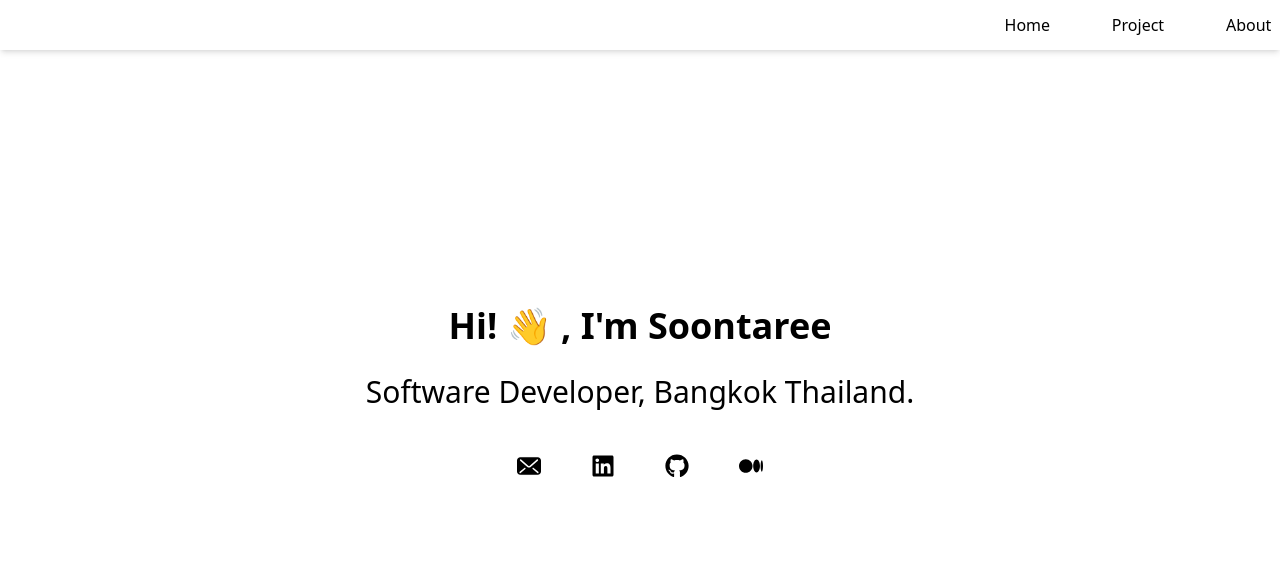
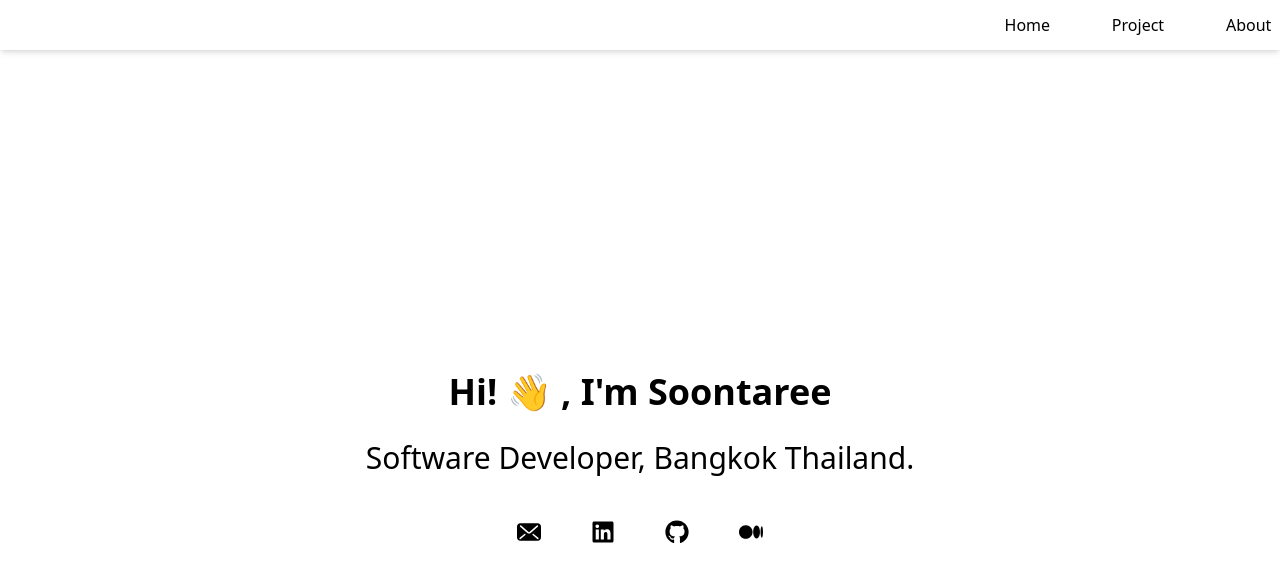
Before and after one commit to Falaloon/Soontaree, a React (Vite) app: page / in a window 1280 px wide. Shown: the top 582 px of the page. Built offline with nearby package versions, Linux system fonts and the light colour scheme; a web font is replaced by a local one.

Commit message:
edit style

```diff
--- a/src/components/Greeting.jsx
+++ b/src/components/Greeting.jsx
@@ -1,14 +1,15 @@
+// border-solid border-black	border-2
 const Greating = () => {
   return (
-    <div className="max-w-screen-lg	m-auto p-auto h-screen relative">
+    <div className="flex max-w-screen-lg	m-auto p-auto h-screen  content-center	justify-center items-center ">
       <div
         id="greating"
-        className="text-center absolute left-[10vh] right-[10vh] top-[30vh]"
+        className="text-center w-full justify-center"
       >
-        <p className="text-4xl font-extrabold	py-[16px]">
+        <p className="text-4xl font-bold	py-[16px] ">
           Hi! 👋 , I'm Soontaree
         </p>
-        <p className="text-3xl py-[12px]">
+        <p className="text-3xl py-[12px] ">
           Software Developer, Bangkok Thailand.
         </p>
         <div
@@ -18,7 +19,7 @@ const Greating = () => {
         >
           <a
             id="email"
-            className="max-w-xs transition duration-300 ease-in-out hover:scale-125"
+            className="max-w-xs transition duration-300 ease-in-out hover:scale-150"
             href="mailto:Sr.ratchatapusit@gmail.com "
           >
             <svg
@@ -48,7 +49,7 @@ const Greating = () => {
 
           <a
             id="linkedin"
-            className="max-w-xs transition duration-300 ease-in-out hover:scale-125"
+            className="max-w-xs transition duration-300 ease-in-out hover:scale-150"
             href="https://www.linkedin.com/in/soontaree-rs/"
             target="_blank"
           >
@@ -67,7 +68,7 @@ const Greating = () => {
 
           <a
             id="github "
-            className="max-w-xs transition duration-300 ease-in-out hover:scale-125"
+            className="max-w-xs transition duration-300 ease-in-out hover:scale-150"
             href="https://github.com/Falaloon"
             target="_blank"
           >
@@ -86,11 +87,13 @@ const Greating = () => {
 
           <a
             id="medium"
-            className="max-w-xs transition duration-300 ease-in-out hover:scale-125"
+            className="max-w-xs transition duration-300 ease-in-out hover:scale-150"
             href="https://medium.com/@sr-ratchatapusit"
             target="_blank"
           >
             <svg
+              stroke="currentColor"
+              fill="currentColor"
               width="1.5em"
               height="1.5em"
               viewBox="0 -55 256 256"
@@ -100,10 +103,7 @@ const Greating = () => {
               preserveAspectRatio="xMidYMid"
             >
               <g>
-                <path
-                  d="M72.2009141,1.42108547e-14 C112.076502,1.42108547e-14 144.399375,32.5485469 144.399375,72.6964154 C144.399375,112.844284 112.074049,145.390378 72.2009141,145.390378 C32.327779,145.390378 0,112.844284 0,72.6964154 C0,32.5485469 32.325326,1.42108547e-14 72.2009141,1.42108547e-14 Z M187.500628,4.25836743 C207.438422,4.25836743 223.601085,34.8960455 223.601085,72.6964154 L223.603538,72.6964154 C223.603538,110.486973 207.440875,141.134463 187.503081,141.134463 C167.565287,141.134463 151.402624,110.486973 151.402624,72.6964154 C151.402624,34.9058574 167.562834,4.25836743 187.500628,4.25836743 Z M243.303393,11.3867175 C250.314,11.3867175 256,38.835526 256,72.6964154 C256,106.547493 250.316453,134.006113 243.303393,134.006113 C236.290333,134.006113 230.609239,106.554852 230.609239,72.6964154 C230.609239,38.837979 236.292786,11.3867175 243.303393,11.3867175 Z"
-                  fill="#000000"
-                ></path>
+                <path d="M72.2009141,1.42108547e-14 C112.076502,1.42108547e-14 144.399375,32.5485469 144.399375,72.6964154 C144.399375,112.844284 112.074049,145.390378 72.2009141,145.390378 C32.327779,145.390378 0,112.844284 0,72.6964154 C0,32.5485469 32.325326,1.42108547e-14 72.2009141,1.42108547e-14 Z M187.500628,4.25836743 C207.438422,4.25836743 223.601085,34.8960455 223.601085,72.6964154 L223.603538,72.6964154 C223.603538,110.486973 207.440875,141.134463 187.503081,141.134463 C167.565287,141.134463 151.402624,110.486973 151.402624,72.6964154 C151.402624,34.9058574 167.562834,4.25836743 187.500628,4.25836743 Z M243.303393,11.3867175 C250.314,11.3867175 256,38.835526 256,72.6964154 C256,106.547493 250.316453,134.006113 243.303393,134.006113 C236.290333,134.006113 230.609239,106.554852 230.609239,72.6964154 C230.609239,38.837979 236.292786,11.3867175 243.303393,11.3867175 Z"></path>
               </g>
             </svg>
           </a>
```
